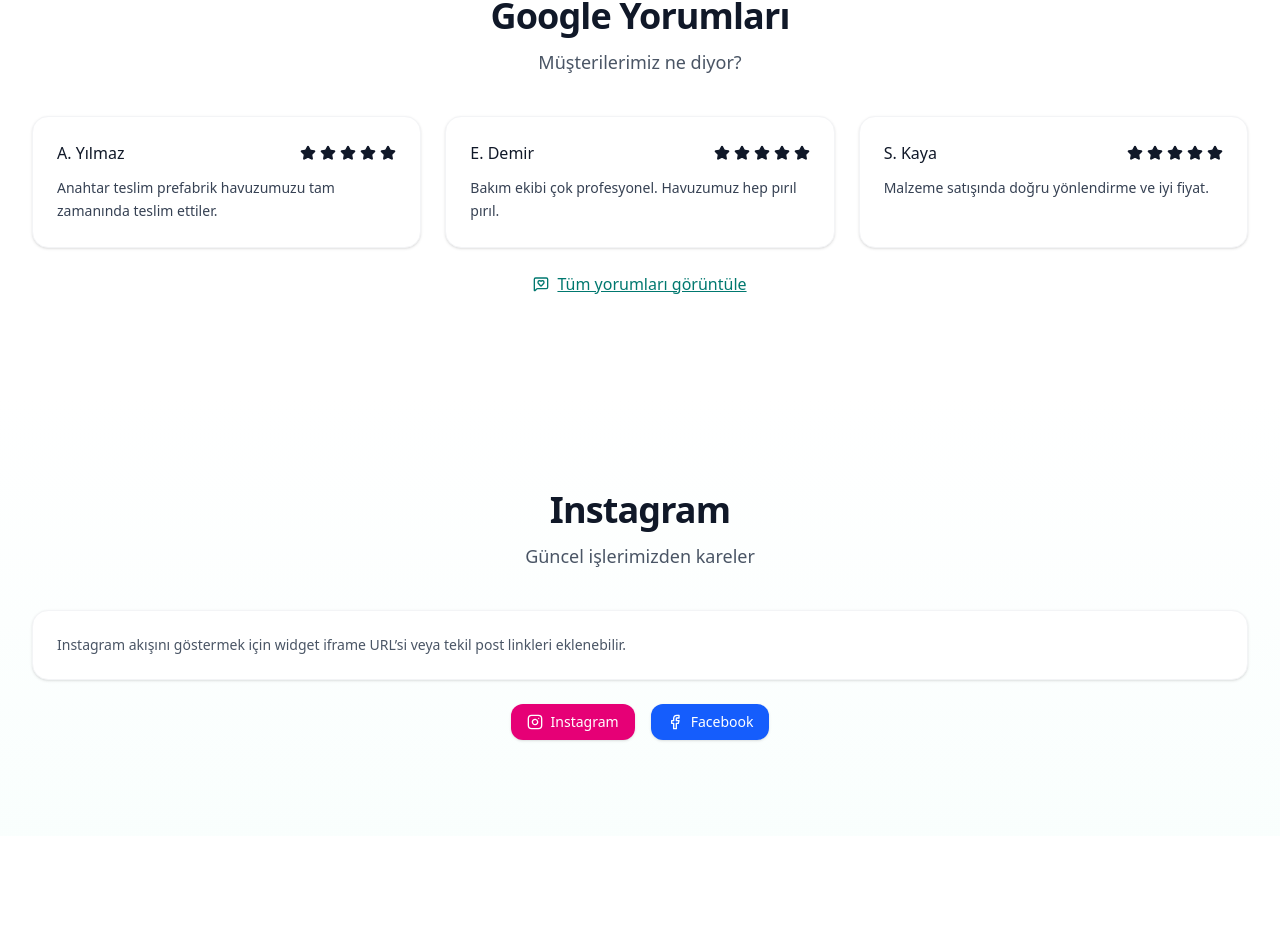
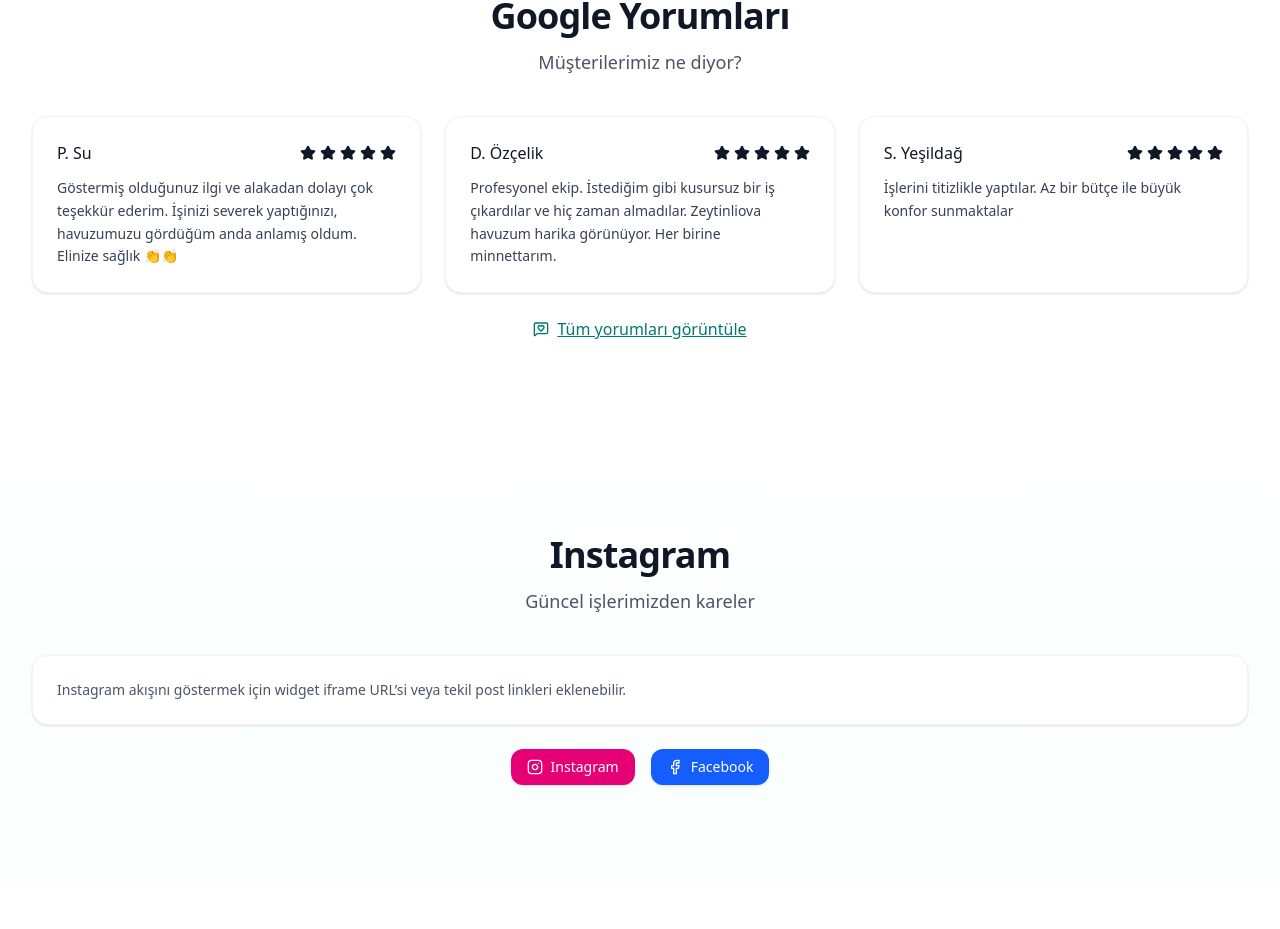
Before and after one commit to suleymanlimann/atelye-havuz-sistemleri, a React (Vite) app: page / in a window 1280 px wide. Shown: the part 2425-3354 px from the top of the page. Built offline with nearby package versions, Linux system fonts and the light colour scheme.

Commit message:
fix commment

```diff
--- a/src/App.jsx
+++ b/src/App.jsx
@@ -17,9 +17,9 @@
 const MAP_EMBED = `https://www.google.com/maps?q=${encodeURIComponent(COMPANY.name + " " + COMPANY.address)}&output=embed`;
 
 const initialReviews = [
-    { author: "A. Yılmaz", rating: 5, text: "Anahtar teslim prefabrik havuzumuzu tam zamanında teslim ettiler." },
-    { author: "E. Demir", rating: 5, text: "Bakım ekibi çok profesyonel. Havuzumuz hep pırıl pırıl." },
-    { author: "S. Kaya", rating: 5, text: "Malzeme satışında doğru yönlendirme ve iyi fiyat." },
+    { author: "P. Su", rating: 5, text: "Göstermiş olduğunuz ilgi ve alakadan dolayı çok teşekkür ederim. İşinizi severek yaptığınızı, havuzumuzu gördüğüm anda anlamış oldum. Elinize sağlık 👏👏" },
+    { author: "D. Özçelik", rating: 5, text: "Profesyonel ekip. İstediğim gibi kusursuz bir iş çıkardılar ve hiç zaman almadılar. Zeytinliova havuzum harika görünüyor. Her birine minnettarım." },
+    { author: "S. Yeşildağ", rating: 5, text: "İşlerini titizlikle yaptılar. Az bir bütçe ile büyük konfor sunmaktalar" },
 ];
 
 const Container = ({ className = "", id, children }) => (
```
